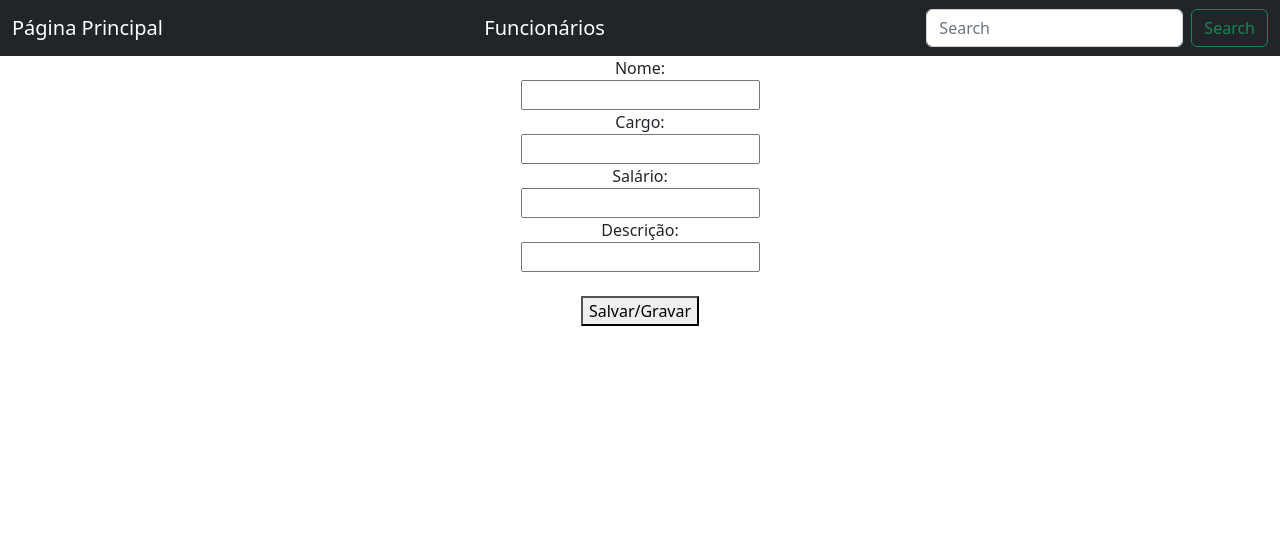
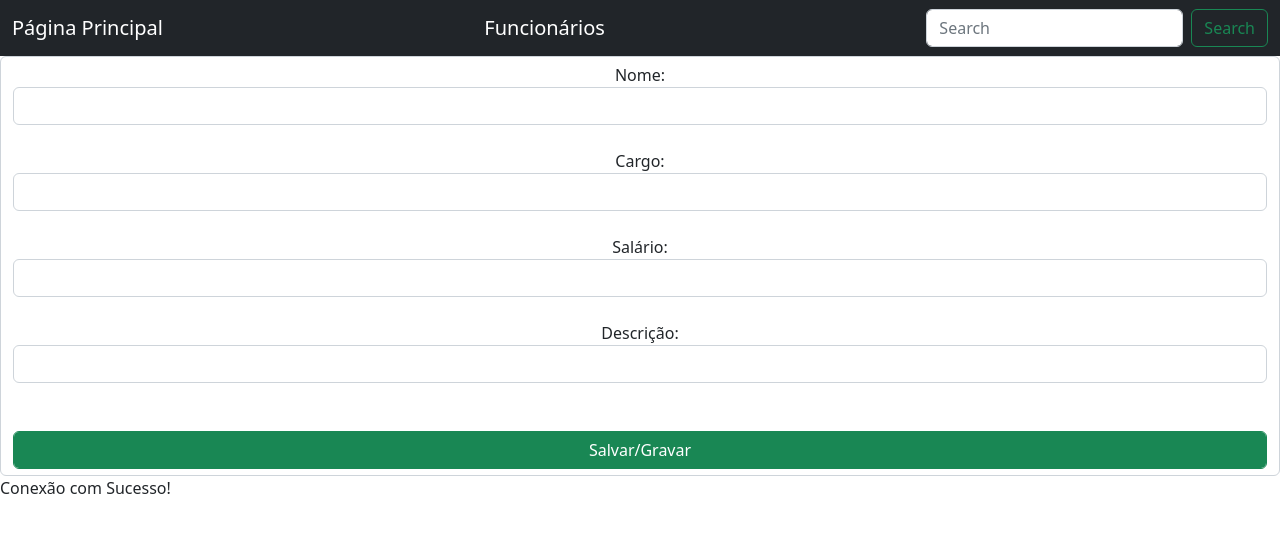
Before and after one commit to Thaaagnes/nocoes_programacao_teste, a PHP site: page /CadastrarFuncionario.php in a window 1280 px wide. Shown: the top 533 px of the page. Run offline with PHP 8.4, Linux system fonts and the light colour scheme.

Commit message:
quinta alteracao

```diff
--- a/CadastrarFuncionario.php
+++ b/CadastrarFuncionario.php
@@ -19,22 +19,42 @@
         </div>
     </nav>
 
-    <form action="" method="POST">
+    <form class="form-control" action="" method="POST">
         <center>
                 <label>Nome: </label><br>
-                <input type="text" name="nome" required><br>
+                <input class="form-control" type="text" name="nome" required><br>
 
                 <label>Cargo: </label><br>
-                <input type="text" name="cargo" required><br>
+                <input class="form-control" type="text" name="cargo" required><br>
 
                 <label>Salário: </label><br>
-                <input type="text" name="salario" required><br>
+                <input class="form-control" type="number" name="salario" required><br>
 
                 <label>Descrição: </label><br>
-                <input type="text" name="descricao" required><br><br>
+                <input class="form-control" type="text" name="descricao" required><br><br>
 
-                <button type="submit">Salvar/Gravar</button>
+                <button class="form-control btn btn-success" type="submit">Salvar/Gravar</button>
         </center>
     </form>
+    <?php
+        $nomeServidor = "localhost";
+        $database = "database";
+        $usuario = "root";
+        $senha = "";
+
+        //criar a conexão
+        $conexao = mysqli_connect($nomeServidor, $usuario, $senha, $database);
+
+        //checagem de conexão
+        if(!$conexao){
+            die("Conexão falhou: ".mysqli_connect_error());
+        }else{
+            echo "Conexão com Sucesso!";
+        }
+
+
+
+    ?>
+
 </body>
 </html>
```
Also changed, not shown: bootstrap.php (+9 -1 lines), Imagens/ceu.png (added), Imagens/estrela.png (added).
